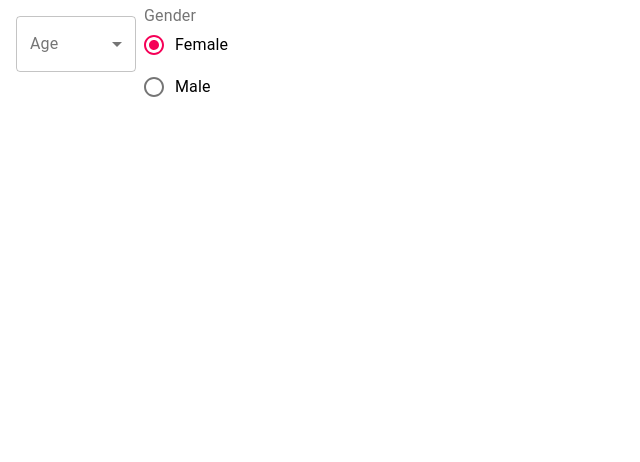
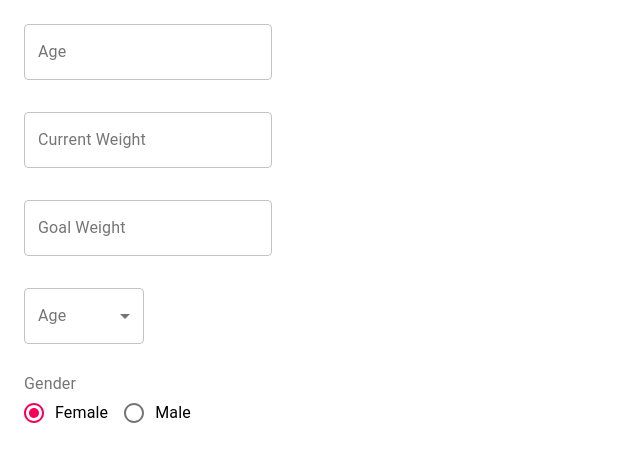
Before and after one commit to mtrimner/nuskool-calorie-calculater, a React (Create React App) app: page / in a window 1280 px wide. Shown: the top 462 px of the page, without its empty margins (0-640 px from the left). Built offline with nearby package versions, Linux system fonts and the light colour scheme.

Commit message:
turned form grid into column for vertical alignemnt

```diff
--- a/src/App.js
+++ b/src/App.js
@@ -9,11 +9,12 @@ import FormLabel from '@material-ui/core/FormLabel';
 import Select from '@material-ui/core/Select';
 import Radio from '@material-ui/core/Radio';
 import RadioGroup from '@material-ui/core/RadioGroup';
+import OutlinedInput from '@material-ui/core/OutlinedInput';
 
 
 const useStyles = makeStyles((theme) => ({
   formControl: {
-    margin: theme.spacing(1),
+    margin: theme.spacing(2),
     minWidth: 120,
   },
 }));
@@ -22,7 +23,8 @@ const initialValues = {
   age: '',
   gender: 'female',
   height: '',
-  weight: ''
+  currentWeight: '',
+  goalWeight: ''
 }
 
 const App = () => {
@@ -33,14 +35,54 @@ const App = () => {
     const { name, value } = event.target
     setValues({
       ...values,
-      [name]:value
+      [name]: value
     })
   };
 
   return (
     <>
       <form>
-        <Grid container>
+        <Grid container direction="column">
+          <Grid item xs={6}>
+            <FormControl className={classes.formControl} variant="outlined">
+              <InputLabel htmlFor="age-component">Age</InputLabel>
+              <OutlinedInput
+                type="number"
+                id="age-component"
+                name='age'
+                value={values.age}
+                onChange={handleChange}
+                label="Age"
+              />
+            </FormControl>
+          </Grid>
+          <Grid item xs={6}>
+            <FormControl className={classes.formControl} variant="outlined">
+              <InputLabel htmlFor="age-component">Current Weight</InputLabel>
+              <OutlinedInput
+                type="number"
+                id="age-component"
+                name='currentWeight'
+                value={values.currentWeight}
+                onChange={handleChange}
+                label="Current Weight"
+              />
+            </FormControl>
+          </Grid>
+          <Grid item xs={6}>
+            <FormControl className={classes.formControl} variant="outlined">
+              <InputLabel htmlFor="age-component">Goal Weight</InputLabel>
+              <OutlinedInput
+                type="number"
+                id="age-component"
+                name='goalWeight'
+                value={values.goalWeight}
+                onChange={handleChange}
+                label="Goal Weight"
+              />
+            </FormControl>
+            </Grid>
+            <Grid item xs={6}>
             <FormControl variant="outlined" className={classes.formControl}>
                 <InputLabel id="demo-simple-select-outlined-label">Age</InputLabel>
                 <Select
@@ -59,9 +101,10 @@ const App = () => {
                   <MenuItem value={30}>Thirty</MenuItem>
                 </Select>
               </FormControl>
-            <FormControl component="fieldset">
+            </Grid>
+              <FormControl component="fieldset" className={classes.formControl}>
                 <FormLabel component="legend">Gender</FormLabel>
-              <RadioGroup aria-label="gender" name="gender" value={values.gender} onChange={handleChange}>
+                <RadioGroup row aria-label="gender" name="gender" value={values.gender} onChange={handleChange} >
                   <FormControlLabel value="female" control={<Radio />} label="Female" />
                   <FormControlLabel value="male" control={<Radio />} label="Male" />
                 </RadioGroup>
```
Lines whose indentation alone changed are shown as unchanged.
